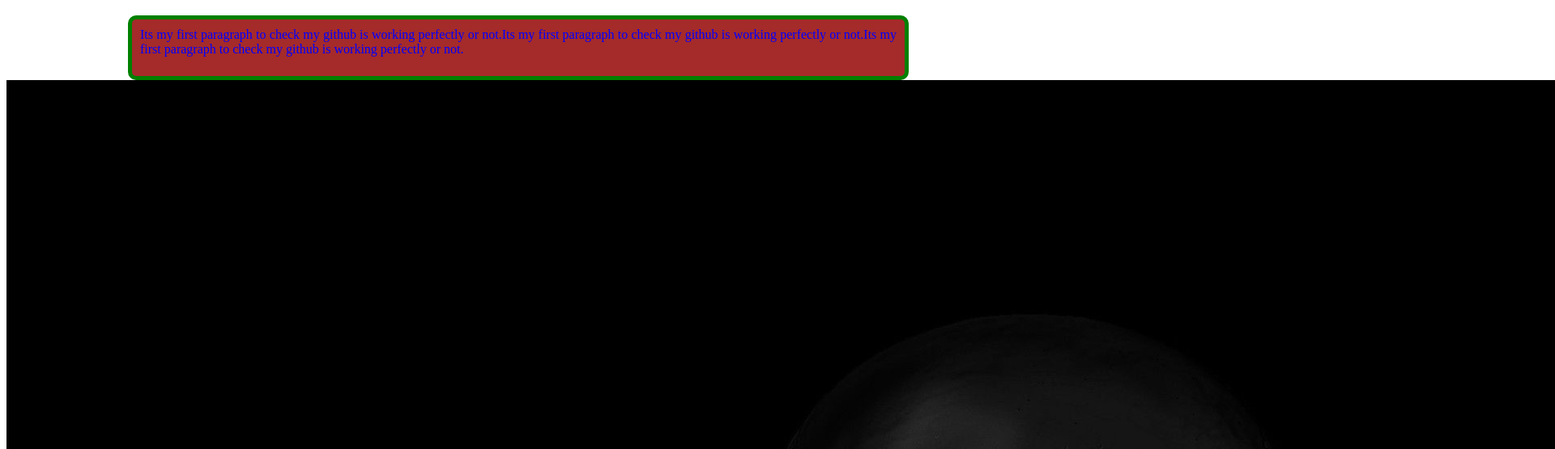
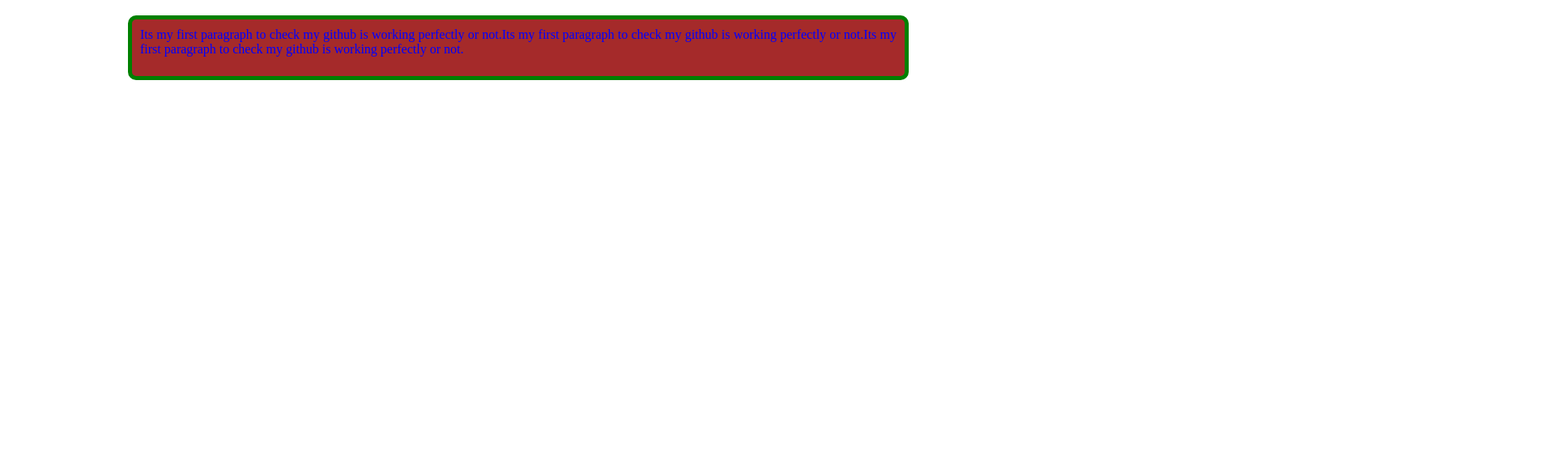
Before and after one commit to minhazurrahaman54/MY-first-Repo, a plain HTML site: page index.html in a window 1280 px wide. Shown: the part 61-616 px from the top of the page at 81% size, 1920 px wide, since content can reach past the window. Drawn offline with Linux system fonts and the light colour scheme.

Commit message:
Image removed

```diff
--- a/index.html
+++ b/index.html
@@ -10,6 +10,6 @@
 <body>
     <h1>I am trying</h1>
     <p>Its my first paragraph to check my github is working perfectly or not.Its my first paragraph to check my github is working perfectly or not.Its my first paragraph to check my github is working perfectly or not.</p>
-    <img src="skull.jpg" alt="">
+
 </body>
 </html>
```
